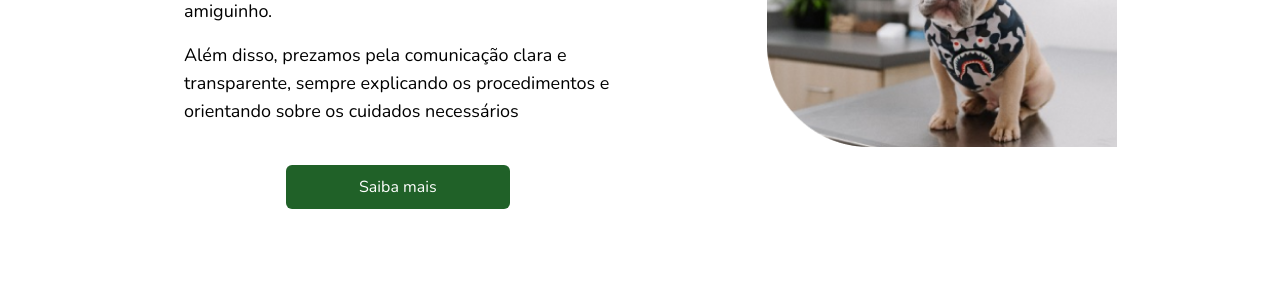
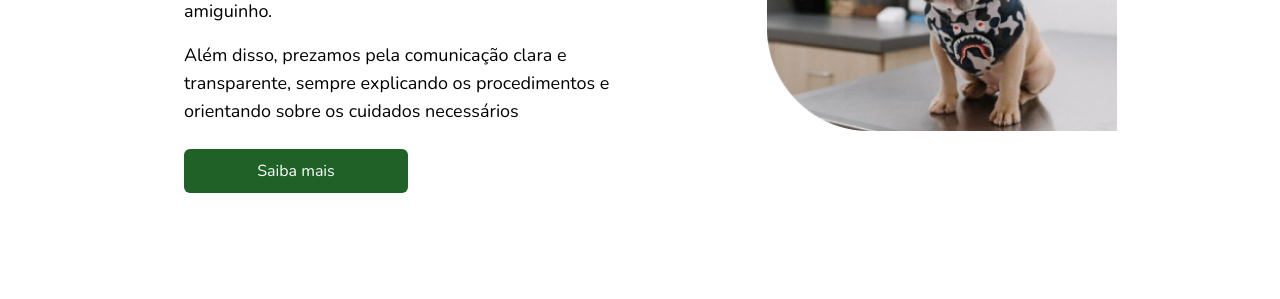
Before and after one commit to deniseschirmer/next-petschirmer, a Next.js app: page / in a window 1280 px wide. Shown: the part 3020-3319 px from the top of the page. Built offline with nearby package versions, Linux system fonts and the light colour scheme.

Commit message:
fix: Fixing the scrollbar of the 'consultorio' component.

```diff
--- a/src/components/Consultorio.tsx
+++ b/src/components/Consultorio.tsx
@@ -19,11 +19,9 @@ const Consultorio = () => {
           Além disso, prezamos pela comunicação clara e transparente, sempre
           explicando os procedimentos e orientando sobre os cuidados necessários
         </p>
-        <div className=" p-4 flex w-full items-center justify-center">
-          <button className="flex bg-dark-green rounded-md text-white w-80 h-9 md:w-55 lg:w-56  lg:h-11 text-sm md:text-base items-center justify-center p-1 gap-2 my-6 ">
-            Saiba mais
-          </button>
-        </div>
+        <button className="flex bg-dark-green rounded-md text-white w-80 h-9 md:w-55 lg:w-56  lg:h-11 text-sm md:text-base items-center justify-center p-1 gap-2 my-6 ">
+          Saiba mais
+        </button>
       </div>
       <div className=" p-4 flex w-full items-center justify-center">
         <Image
```
